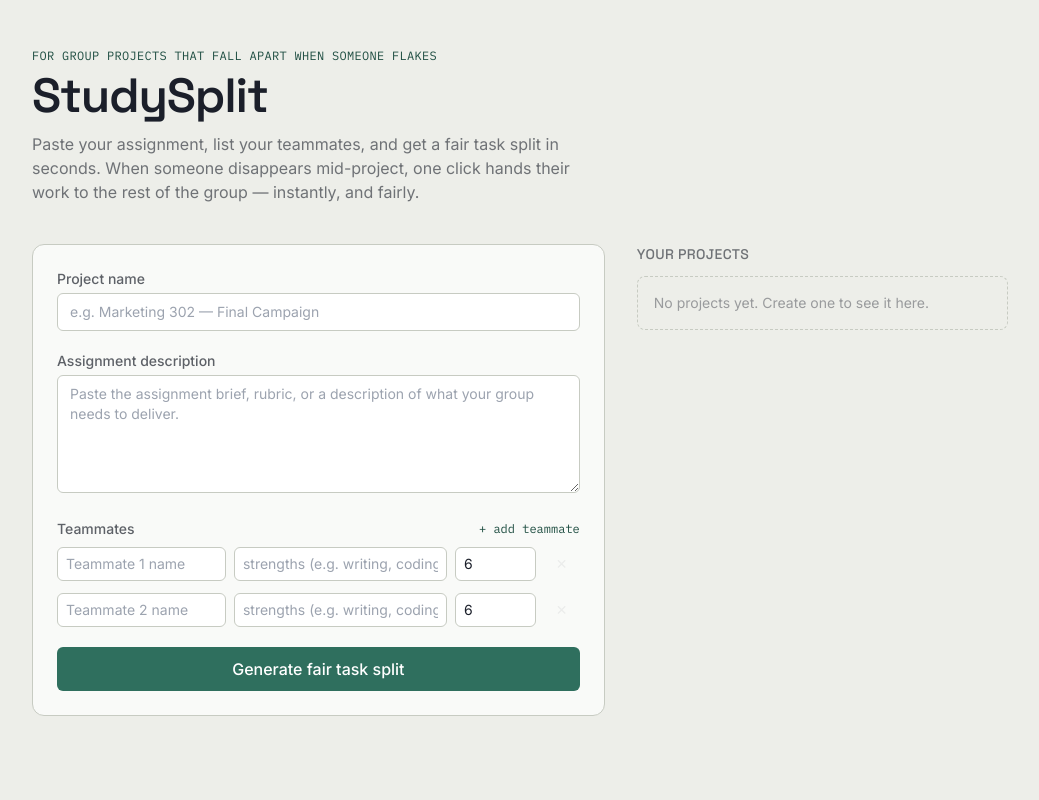
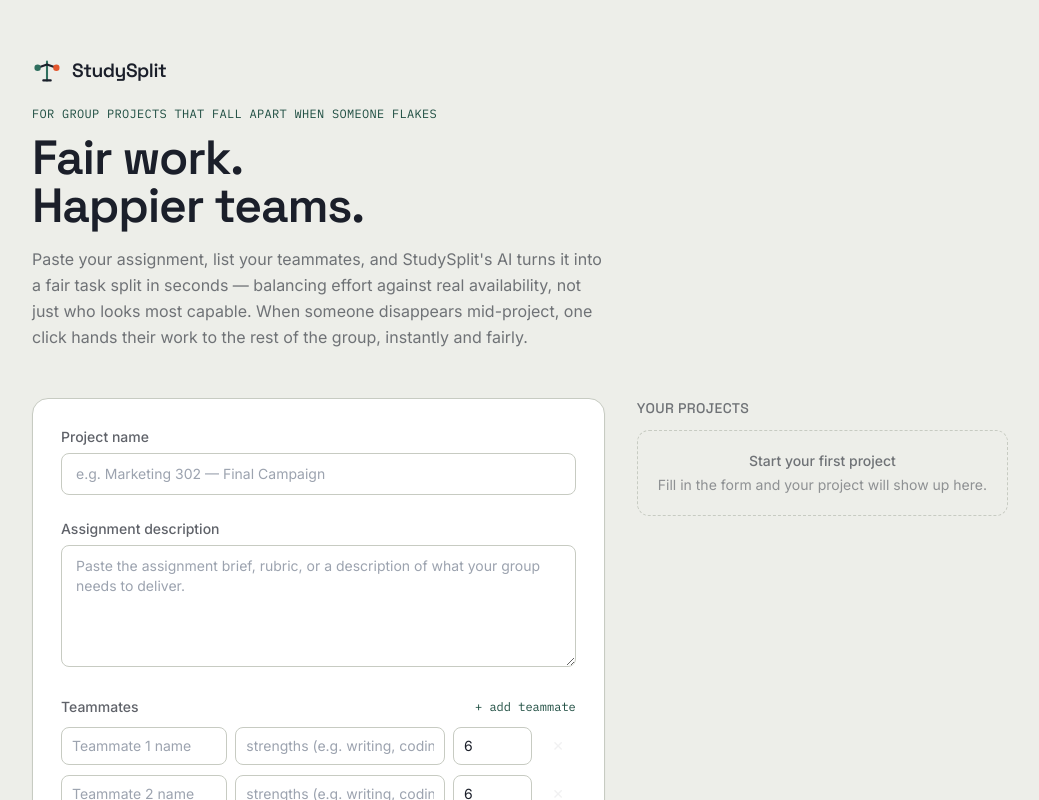
Before and after one commit to hayhamna/studysplit, a Next.js app: page / in a window 1280 px wide. Shown: the top 800 px of the page, without its empty margins (120-1159 px from the left). Built offline with nearby package versions, Linux system fonts and the light colour scheme.

Commit message:
Polish UI/UX: refined color system, logo/branding, richer components, animations, no functional changes

```diff
--- a/app/page.tsx
+++ b/app/page.tsx
@@ -5,6 +5,7 @@ import { useRouter } from "next/navigation";
 import { v4 as uuidv4 } from "uuid";
 import { listProjects, saveProject, deleteProject } from "@/lib/storage";
 import { Member, Project, ProjectSummary, Task } from "@/lib/types";
+import Logo from "@/components/Logo";
 
 interface DraftMember {
   id: string;
@@ -105,35 +106,44 @@ export default function HomePage() {
   }
 
   return (
-    <main className="max-w-5xl mx-auto px-4 sm:px-6 py-12">
-      <header className="mb-10">
-        <p className="font-mono text-xs tracking-wide text-teal-dark uppercase mb-2">
+    <main className="max-w-5xl mx-auto px-4 sm:px-6 py-10 sm:py-14">
+      <header className="mb-10 sm:mb-12">
+        <div className="mb-5">
+          <Logo size={30} />
+        </div>
+        <p className="font-mono text-xs tracking-wide text-teal-dark uppercase mb-3">
           for group projects that fall apart when someone flakes
         </p>
-        <h1 className="font-display text-4xl sm:text-5xl font-semibold tracking-tight text-ink">
-          StudySplit
+        <h1 className="font-display text-4xl sm:text-5xl font-semibold tracking-tight text-ink leading-[1.05]">
+          Fair work.
+          <br />
+          Happier teams.
         </h1>
-        <p className="mt-3 text-ink/60 max-w-xl">
-          Paste your assignment, list your teammates, and get a fair task split in
-          seconds. When someone disappears mid-project, one click hands their work
-          to the rest of the group — instantly, and fairly.
+        <p className="mt-4 text-ink/60 max-w-xl leading-relaxed">
+          Paste your assignment, list your teammates, and StudySplit's AI turns it into a
+          fair task split in seconds — balancing effort against real availability, not
+          just who looks most capable. When someone disappears mid-project, one click
+          hands their work to the rest of the group, instantly and fairly.
         </p>
       </header>
 
       <div className="grid grid-cols-1 lg:grid-cols-5 gap-8">
-        <form onSubmit={handleSubmit} className="lg:col-span-3 bg-white/70 rounded-xl border border-cardline p-5 sm:p-6 space-y-5">
+        <form
+          onSubmit={handleSubmit}
+          className="lg:col-span-3 bg-white rounded-2xl border border-cardline p-5 sm:p-7 space-y-6 shadow-sm"
+        >
           <div>
-            <label className="block text-sm font-medium text-ink/70 mb-1">Project name</label>
+            <label className="block text-sm font-medium text-ink/70 mb-1.5">Project name</label>
             <input
               value={projectName}
               onChange={(e) => setProjectName(e.target.value)}
               placeholder="e.g. Marketing 302 — Final Campaign"
-              className="w-full rounded-md border border-cardline bg-white px-3 py-2 text-sm focus-visible:outline-none"
+              className="w-full rounded-lg border border-cardline bg-white px-3.5 py-2.5 text-sm transition-colors focus-visible:outline-none focus-visible:border-teal focus-visible:ring-2 focus-visible:ring-teal/15"
             />
           </div>
 
           <div>
-            <label className="block text-sm font-medium text-ink/70 mb-1">
+            <label className="block text-sm font-medium text-ink/70 mb-1.5">
               Assignment description
             </label>
             <textarea
@@ -141,35 +151,35 @@ export default function HomePage() {
               onChange={(e) => setAssignmentDescription(e.target.value)}
               rows={5}
               placeholder="Paste the assignment brief, rubric, or a description of what your group needs to deliver."
-              className="w-full rounded-md border border-cardline bg-white px-3 py-2 text-sm focus-visible:outline-none"
+              className="w-full rounded-lg border border-cardline bg-white px-3.5 py-2.5 text-sm transition-colors focus-visible:outline-none focus-visible:border-teal focus-visible:ring-2 focus-visible:ring-teal/15"
             />
           </div>
 
           <div>
-            <div className="flex items-center justify-between mb-2">
+            <div className="flex items-center justify-between mb-2.5">
               <label className="block text-sm font-medium text-ink/70">Teammates</label>
               <button
                 type="button"
                 onClick={addMember}
-                className="text-xs font-mono text-teal-dark hover:underline"
+                className="text-xs font-mono text-teal-dark hover:text-teal-dark hover:underline underline-offset-2"
               >
                 + add teammate
               </button>
             </div>
-            <div className="space-y-3">
+            <div className="space-y-2.5">
               {members.map((m, idx) => (
                 <div key={m.id} className="grid grid-cols-12 gap-2 items-center">
                   <input
                     value={m.name}
                     onChange={(e) => updateMember(m.id, "name", e.target.value)}
                     placeholder={`Teammate ${idx + 1} name`}
-                    className="col-span-4 rounded-md border border-cardline bg-white px-2 py-1.5 text-sm focus-visible:outline-none"
+                    className="col-span-4 rounded-lg border border-cardline bg-white px-2.5 py-2 text-sm transition-colors focus-visible:outline-none focus-visible:border-teal focus-visible:ring-2 focus-visible:ring-teal/15"
                   />
                   <input
                     value={m.strengths}
                     onChange={(e) => updateMember(m.id, "strengths", e.target.value)}
                     placeholder="strengths (e.g. writing, coding)"
-                    className="col-span-5 rounded-md border border-cardline bg-white px-2 py-1.5 text-sm focus-visible:outline-none"
+                    className="col-span-5 rounded-lg border border-cardline bg-white px-2.5 py-2 text-sm transition-colors focus-visible:outline-none focus-visible:border-teal focus-visible:ring-2 focus-visible:ring-teal/15"
                   />
                   <input
                     value={m.hoursPerWeek}
@@ -177,13 +187,13 @@ export default function HomePage() {
                     type="number"
                     min={0}
                     placeholder="hrs/wk"
-                    className="col-span-2 rounded-md border border-cardline bg-white px-2 py-1.5 text-sm focus-visible:outline-none"
+                    className="col-span-2 rounded-lg border border-cardline bg-white px-2.5 py-2 text-sm transition-colors focus-visible:outline-none focus-visible:border-teal focus-visible:ring-2 focus-visible:ring-teal/15"
                   />
                   <button
                     type="button"
                     onClick={() => removeMember(m.id)}
                     disabled={members.length <= 2}
-                    className="col-span-1 text-ink/30 hover:text-coral disabled:opacity-20 text-sm"
+                    className="col-span-1 h-8 rounded-md text-ink/30 hover:text-coral hover:bg-coral-50 transition-colors disabled:opacity-20 disabled:hover:bg-transparent text-sm"
                     aria-label="Remove teammate"
                   >
                     ✕
@@ -193,14 +203,29 @@ export default function HomePage() {
             </div>
           </div>
 
-          {error && <p className="text-sm text-coral">{error}</p>}
+          {error && (
+            <p className="text-sm text-coral bg-coral-50 border border-coral/20 rounded-lg px-3 py-2">
+              {error}
+            </p>
+          )}
 
           <button
             type="submit"
             disabled={loading}
-            className="w-full rounded-md bg-teal text-white font-medium py-2.5 hover:bg-teal-dark transition-colors disabled:opacity-50 disabled:cursor-not-allowed"
+            className="w-full rounded-lg bg-teal text-white font-medium py-3 transition-all duration-150 hover:bg-teal-dark active:scale-[0.99] disabled:opacity-60 disabled:cursor-not-allowed disabled:active:scale-100"
           >
-            {loading ? "Splitting fairly…" : "Generate fair task split"}
+            {loading ? (
+              <span className="inline-flex items-center justify-center gap-2">
+                <span className="flex gap-1" aria-hidden="true">
+                  <span className="h-1.5 w-1.5 rounded-full bg-white animate-pulseSoft [animation-delay:0ms]" />
+                  <span className="h-1.5 w-1.5 rounded-full bg-white animate-pulseSoft [animation-delay:150ms]" />
+                  <span className="h-1.5 w-1.5 rounded-full bg-white animate-pulseSoft [animation-delay:300ms]" />
+                </span>
+                Splitting fairly…
+              </span>
+            ) : (
+              "Generate fair task split"
+            )}
           </button>
         </form>
 
@@ -209,28 +234,29 @@ export default function HomePage() {
             Your projects
           </h2>
           {projects.length === 0 ? (
-            <p className="text-sm text-ink/40 border border-dashed border-cardline rounded-lg p-4">
-              No projects yet. Create one to see it here.
-            </p>
+            <div className="text-sm text-ink/45 border border-dashed border-cardline rounded-xl p-5 text-center">
+              <p className="font-medium text-ink/60 mb-1">Start your first project</p>
+              <p>Fill in the form and your project will show up here.</p>
+            </div>
           ) : (
             <ul className="space-y-2">
               {projects.map((p) => (
                 <li
                   key={p.id}
-                  className="group flex items-center justify-between bg-white/70 border border-cardline rounded-lg px-3 py-2.5 hover:border-teal/40 transition-colors"
+                  className="group flex items-center justify-between bg-white border border-cardline rounded-xl px-3.5 py-3 transition-all duration-150 hover:border-teal/40 hover:shadow-sm"
                 >
                   <button
                     onClick={() => router.push(`/project/${p.id}`)}
-                    className="text-left flex-1"
+                    className="text-left flex-1 min-w-0"
                   >
-                    <p className="font-medium text-sm text-ink">{p.name}</p>
-                    <p className="text-xs text-ink/45 font-mono">
+                    <p className="font-medium text-sm text-ink truncate">{p.name}</p>
+                    <p className="text-xs text-ink/45 font-mono mt-0.5">
                       {p.memberCount} members · {p.taskCount} tasks
                     </p>
                   </button>
                   <button
                     onClick={() => handleDelete(p.id)}
-                    className="text-ink/25 hover:text-coral text-xs opacity-0 group-hover:opacity-100 transition-opacity px-2"
+                    className="text-ink/25 hover:text-coral text-xs opacity-0 group-hover:opacity-100 transition-opacity px-2 shrink-0"
                     aria-label="Delete project"
                   >
                     delete
--- /dev/null
+++ b/components/Logo.tsx
@@ -0,0 +1,42 @@
+interface LogoProps {
+  withWordmark?: boolean;
+  size?: number;
+  className?: string;
+}
+
+export default function Logo({ withWordmark = true, size = 28, className = "" }: LogoProps) {
+  return (
+    <div className={`flex items-center gap-2.5 ${className}`}>
+      <svg
+        width={size}
+        height={size}
+        viewBox="0 0 32 32"
+        fill="none"
+        xmlns="http://www.w3.org/2000/svg"
+        aria-hidden="true"
+      >
+        {/* balance beam mark: fulcrum + tilting beam with two weighted ends */}
+        <path d="M16 6V26" stroke="#2F6F5E" strokeWidth="2.2" strokeLinecap="round" />
+        <path
+          d="M16 9L6 12.5M16 9L26 12.5"
+          stroke="#1B1F2A"
+          strokeWidth="2.2"
+          strokeLinecap="round"
+        />
+        <circle cx="6" cy="12.5" r="3.4" fill="#2F6F5E" />
+        <circle cx="26" cy="12.5" r="3.4" fill="#E4572E" />
+        <path
+          d="M12 26H20"
+          stroke="#1B1F2A"
+          strokeWidth="2.2"
+          strokeLinecap="round"
+        />
+      </svg>
+      {withWordmark && (
+        <span className="font-display font-semibold tracking-tight text-ink" style={{ fontSize: size * 0.64 }}>
+          StudySplit
+        </span>
+      )}
+    </div>
+  );
+}
--- a/tailwind.config.js
+++ b/tailwind.config.js
@@ -10,10 +10,17 @@ module.exports = {
           DEFAULT: "#2F6F5E",
           light: "#4C8B79",
           dark: "#1F4E42",
+          50: "#E8F2EE",
         },
         coral: {
           DEFAULT: "#E4572E",
           light: "#F0805C",
+          50: "#FCEBE3",
+        },
+        amber: {
+          DEFAULT: "#C7862B",
+          light: "#DDA857",
+          50: "#F8EEDD",
         },
         card: "#DCDFD9",
         cardline: "#C7CBC2",
@@ -29,16 +36,28 @@ module.exports = {
           "100%": { transform: "translateX(40px)", opacity: "0" },
         },
         slideIn: {
-          "0%": { transform: "translateX(-40px)", opacity: "0" },
-          "100%": { transform: "translateX(0)", opacity: "1" },
+          "0%": { transform: "translateX(-40px) scale(0.97)", opacity: "0" },
+          "100%": { transform: "translateX(0) scale(1)", opacity: "1" },
         },
-        growBar: {
-          "0%": { width: "0%" },
+        fadeUp: {
+          "0%": { transform: "translateY(6px)", opacity: "0" },
+          "100%": { transform: "translateY(0)", opacity: "1" },
+        },
+        shimmer: {
+          "0%": { backgroundPosition: "-200% 0" },
+          "100%": { backgroundPosition: "200% 0" },
+        },
+        pulseSoft: {
+          "0%, 100%": { opacity: "1" },
+          "50%": { opacity: "0.55" },
         },
       },
       animation: {
-        slideOut: "slideOut 0.4s ease forwards",
-        slideIn: "slideIn 0.4s ease forwards",
+        slideOut: "slideOut 0.4s cubic-bezier(0.4,0,0.2,1) forwards",
+        slideIn: "slideIn 0.45s cubic-bezier(0.4,0,0.2,1) forwards",
+        fadeUp: "fadeUp 0.35s ease-out forwards",
+        shimmer: "shimmer 1.6s linear infinite",
+        pulseSoft: "pulseSoft 1.4s ease-in-out infinite",
       },
     },
   },
```
Also changed, not shown: app/project/[id]/page.tsx (+36 -20 lines), components/LoadBar.tsx (+45 -11 lines), components/RationalePanel.tsx (+30 -6 lines), components/TaskBoard.tsx (+30 -19 lines), app/icon.svg (added).
